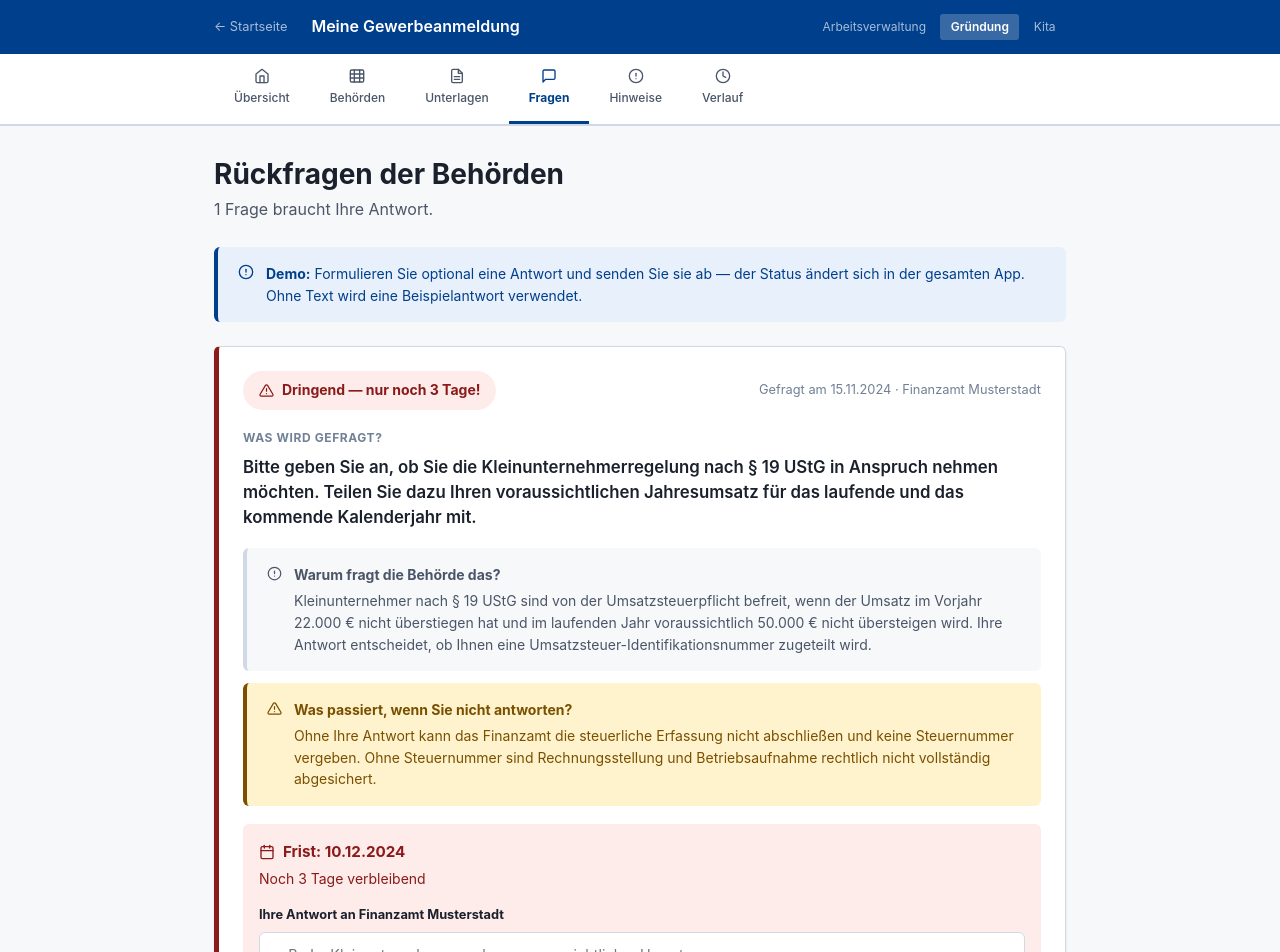
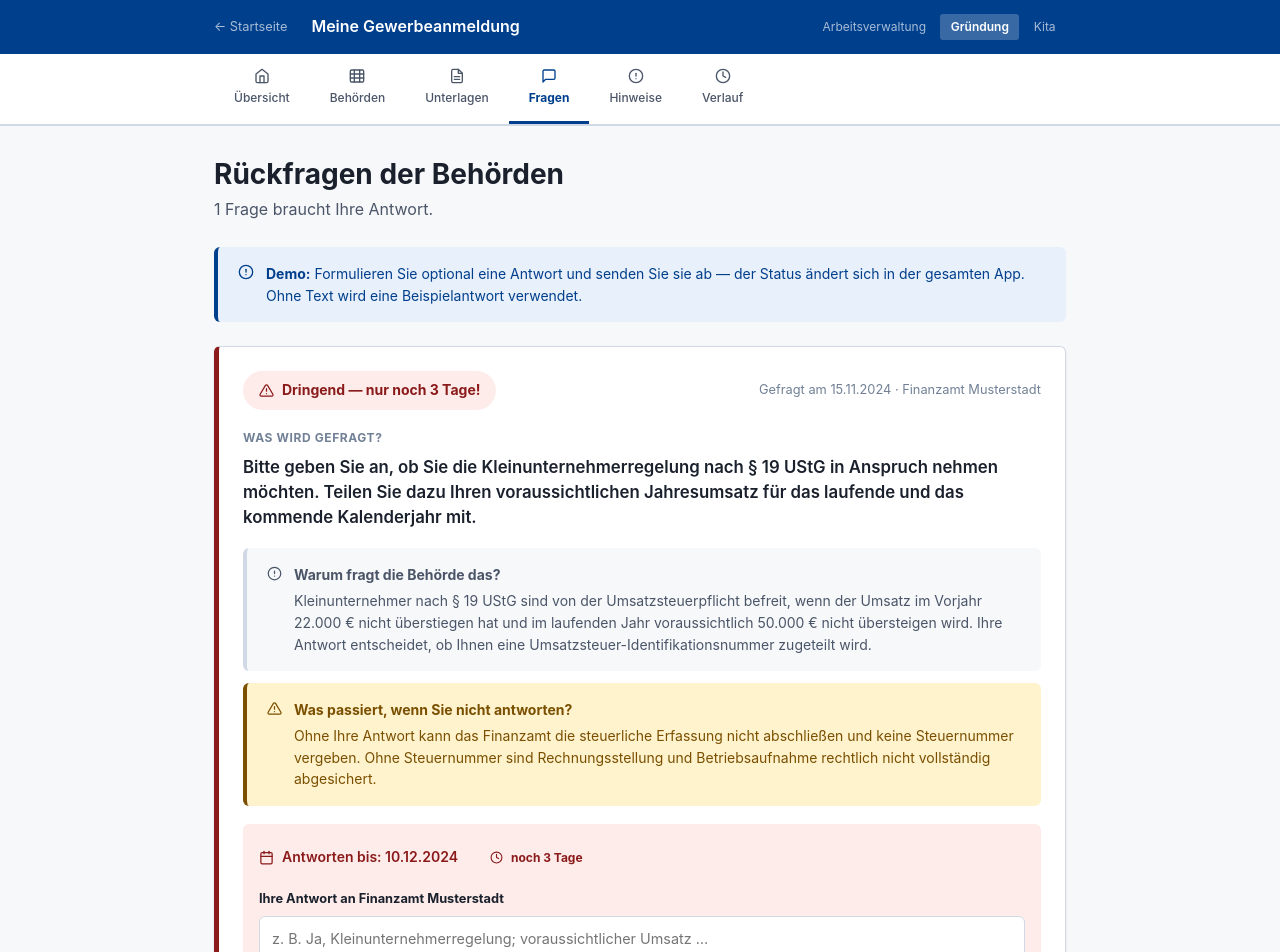
Before and after one commit to d0npedro/open-state, a Next.js app in the folder demo/: page /gruendung/rueckfragen in a window 1280 px wide. Shown: the top 952 px of the page. Built offline with nearby package versions, Linux system fonts and the light colour scheme.

Commit message:
feat(ug): Rueckfragen Frist-Countdown-Chip pro Karte (Q-211)

```diff
--- a/demo/app/gruendung/rueckfragen/page.tsx
+++ b/demo/app/gruendung/rueckfragen/page.tsx
@@ -9,6 +9,13 @@ import {
 import { berechneFristTage } from '@/lib/fairness/rules';
 import { FIKTIVES_HEUTE_GRUENDUNG } from '@/lib/fairness/gruendung-rules';
 import { Icon } from '@/components/Icon';
+
+/** Countdown-Label analog Dokumente/Übersicht (Demo-Stichtag FIKTIVES_HEUTE_GRUENDUNG). */
+function fristRestLabel(tage: number): string {
+  if (tage < 0) return `${Math.abs(tage)} Tage überschritten`;
+  if (tage === 0) return 'heute fällig';
+  return `noch ${tage} Tag${tage === 1 ? '' : 'e'}`;
+}
 
 export default function RueckfragenPage() {
   const { akte, answerRueckfrage } = useGruendungState();
@@ -170,28 +177,31 @@ export default function RueckfragenPage() {
                   gap: '0.875rem',
                 }}
               >
-                <div style={{ display: 'flex', justifyContent: 'space-between', alignItems: 'flex-start', flexWrap: 'wrap', gap: '0.75rem' }}>
-                  <div>
-                    <div style={{
-                      display: 'flex', alignItems: 'center', gap: '0.5rem', fontWeight: 700,
-                      color: fristKritisch ? 'var(--color-danger)' : 'var(--color-warning)',
-                      fontSize: '0.95rem',
-                    }}>
-                      <Icon name="calendar" size={16} />
-                      Frist: {rq.frist}
-                    </div>
-                    <div style={{
-                      fontSize: '0.875rem',
-                      color: fristKritisch ? 'var(--color-danger)' : 'var(--color-warning)',
-                      marginTop: '0.25rem',
-                    }}>
-                      {resttage < 0
-                        ? `${Math.abs(resttage)} Tag${Math.abs(resttage) === 1 ? '' : 'e'} überschritten`
-                        : resttage === 0
-                          ? 'Heute fällig'
-                          : `Noch ${resttage} Tag${resttage === 1 ? '' : 'e'} verbleibend`}
-                    </div>
-                  </div>
+                {/* Frist + Countdown-Chip (Q-211, Parität Dokumente Q-209 / Übersicht Q-210) */}
+                <div
+                  style={{
+                    display: 'flex',
+                    flexWrap: 'wrap',
+                    alignItems: 'center',
+                    gap: '0.5rem 1rem',
+                    color: fristKritisch ? 'var(--color-danger)' : 'var(--color-warning)',
+                    fontWeight: 600,
+                    fontSize: '0.875rem',
+                  }}
+                  data-testid={`rq-seite-frist-${rq.id}`}
+                >
+                  <span style={{ display: 'inline-flex', alignItems: 'center', gap: '0.5rem' }}>
+                    <Icon name="calendar" size={15} />
+                    Antworten bis: {rq.frist}
+                  </span>
+                  <span
+                    className={`status-chip ${fristKritisch ? 'status-chip-danger' : 'status-chip-warning'}`}
+                    style={{ fontSize: '0.75rem' }}
+                    data-testid={`rq-seite-countdown-${rq.id}`}
+                  >
+                    <Icon name="clock" size={13} />
+                    {fristRestLabel(resttage)}
+                  </span>
                 </div>
 
                 <div>
```
Also changed, not shown: 3 other files (tests, documents, lock files or other folders).
